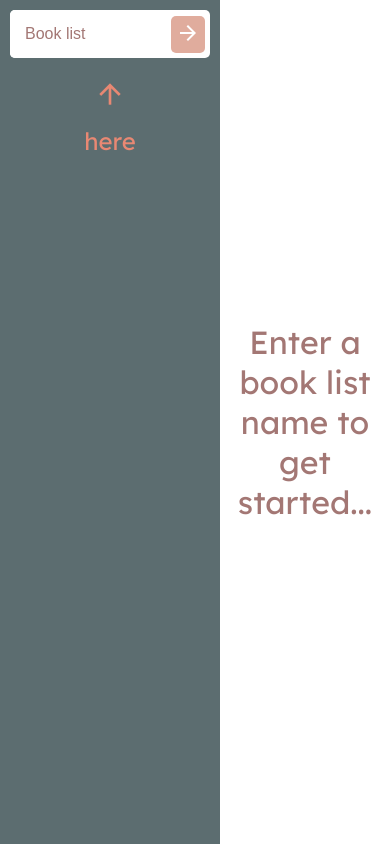
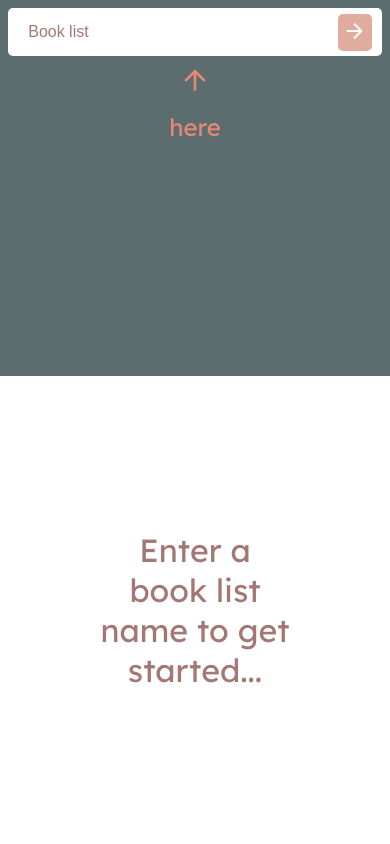
Before and after one commit to DasPriester/book-list, a PHP site: page / in a window 390 px wide. Run offline with PHP 8.4, Linux system fonts and the light colour scheme.

Commit message:
Mobile view y folder

```diff
--- a/css/main-page.css
+++ b/css/main-page.css
@@ -638,3 +675,67 @@ button:focus {
   box-shadow: 0 0 10px var(--color-shadow);
   padding-right: 1vw;
 }
+
+/* Mobile support */
+
+@media (max-width: 1200px) and (orientation: portrait) {
+  :root {
+    --unit-size: calc(1 / 18 * 100vw);
+  }
+
+  body {
+    display: flex;
+    flex-direction: column;
+  }
+
+  #menu {
+    width: calc(100% - 1em);
+    padding: 0.5em;
+    gap: 0.5em;
+    overflow: scroll;
+    height: 40em;
+  }
+
+  #content {
+    width: calc(100% - 1em);
+    display: grid;
+    grid-template-columns: 1fr 1fr;
+    grid-gap: 0.5em;
+    padding: 0.5em;
+    overflow: scroll;
+    height: calc(100% - 1em);
+    overflow-x: hidden;
+  }
+
+  .media {
+    width: calc(50vw - 1em);
+    height: calc(12 * var(--unit-size));
+    border-radius: var(--unit-size);
+  }
+
+  .media.squared {
+    height: calc(50vw - 1em);
+  }
+
+  .media.landscape {
+    height: calc(4.5 * var(--unit-size));
+    width: calc(50vw - 1em);
+  }
+
+  .media > .overlay {
+    font-size: var(--unit-size);
+    border-radius: var(--unit-size);
+  }
+
+  .media .material-icons {
+    font-size: calc(1.5 * var(--unit-size));
+  }
+
+  .media > .overlay > .move_left {
+    left: -30%;
+  }
+
+  .media > .overlay > .move_right {
+    right: -30%;
+  }
+}
--- a/index.php
+++ b/index.php
@@ -22,6 +22,8 @@ $storage_folder = $config["storage-folder"];
     <link rel='stylesheet' type='text/css' media='screen' href='css/main-page.css'>
     <script src='js/main.js'></script>
     <link href="https://fonts.googleapis.com/icon?family=Material+Icons" rel="stylesheet">
+
+    <meta name="viewport" content="width=device-width, initial-scale=0.5">
 </head>
 
 <body>
@@ -257,28 +259,39 @@ $storage_folder = $config["storage-folder"];
 <?php
 function construct_type_menu($config, $add_media, $dir)
 {
+    $categories = array();
 
-    $last_category = "0";
-    echo "<div class='category'>";
     foreach ($config["types"] as $name => $config_type) {
         $can_show = $config_type["key-file"] == "" || data_key_exists($config_type["key-file"]);
 
         if ($can_show) {
-            if ($config_type["category"] != $last_category && $config_type["category"] < 4) {
-                echo "</div><div class='category'>";
+            if (!isset($categories[$config_type["category"]])) {
+                // make new category if it doesn't exist
+                $categories[$config_type["category"]] = array();
             }
 
+            // add the type to the category
+            $categories[$config_type["category"]][$name] = $config_type;
+        }
+    }
+
+    // sort the categories
+    ksort($categories);
+
+    foreach ($categories as $category => $types) {
+        echo "<div class='category'>";
+        foreach ($types as $name => $config_type) {
+            if ($can_show) {
                 // make lowercase and replace spaces with underscores
                 $icon_string = str_replace(" ", "_", strtolower($config_type["icon"]));
-            echo "<a href='index.php?dir=" . $dir . "&add_media=" . $name . "' title='" . $name . "' class='" . ($add_media == $name ? "active" : "")
+                echo "<a href='index.php?dir=" . $dir . "&add_media=" . $name . "' title='" . ucfirst($name) . "' class='" . ($add_media == $name ? "active" : "")
                     . "' tabindex='0'>"
                     . "<i class='material-icons'>" . $icon_string . "</i>"
                     . "</a>";
-
-            $last_category = $config_type["category"];
             }
         }
         echo "</div>";
+    }
 }
 
 function data_key_exists($key)
```
Also changed, not shown: other parts of css/main-page.css (+41 -4 lines). Lines whose indentation alone changed are shown as unchanged.
